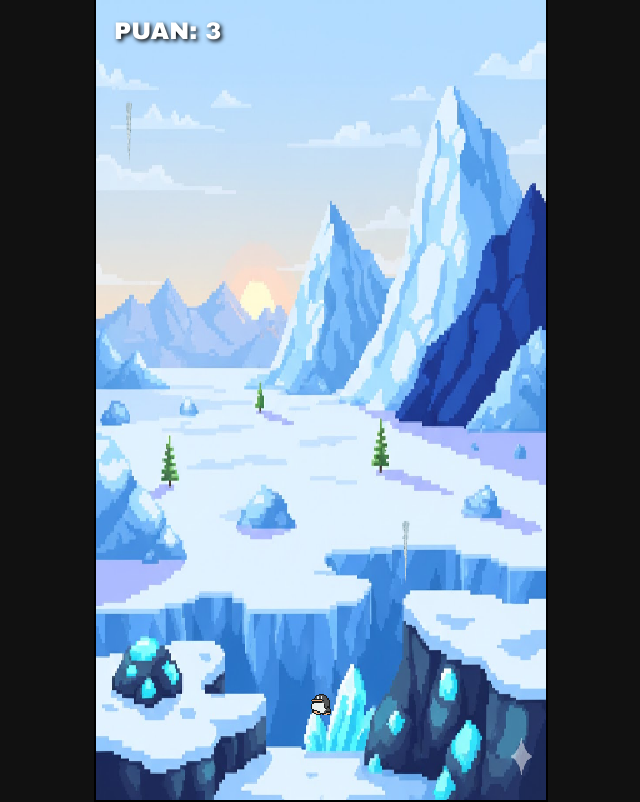
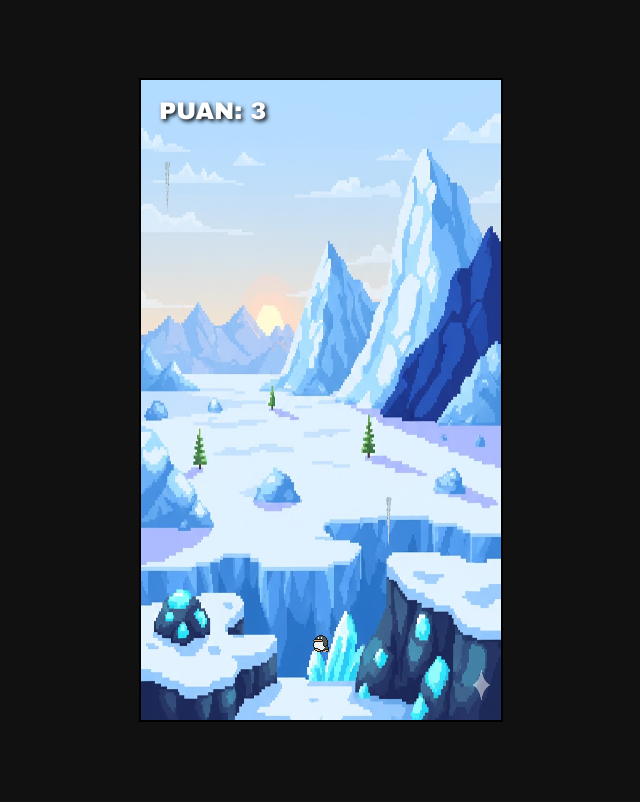
Before and after one commit to ACE-2941/Penguen-Prototip-3, a plain HTML site: page index.html in a window 1280 px wide. Shown: the whole page, without its empty margins (319-959 px from the left). Drawn offline with Linux system fonts and the light colour scheme.

Commit message:
Update style.css

```diff
--- a/style.css
+++ b/style.css
@@ -31,9 +31,8 @@ body {
 
 canvas {
     background: #87ceeb;
-    height: 100vh;
-    width: auto;
-    aspect-ratio: 9 / 16;
+    max-height: 100vh;
+    max-width: 100vw;
     border: 2px solid #000;
     display: block;
     image-rendering: pixelated;
```
